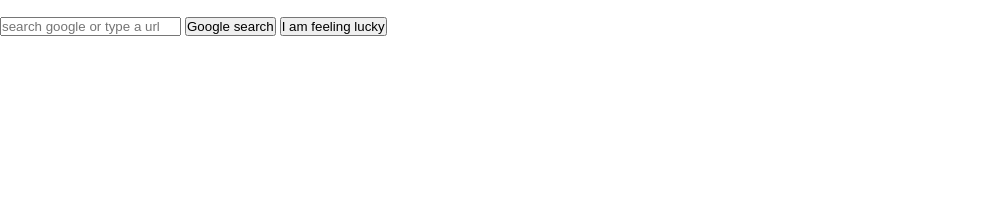
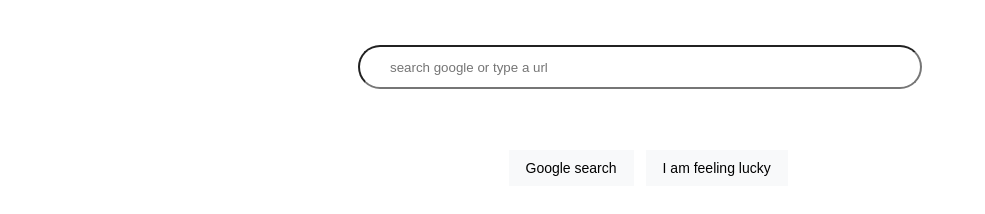
Before and after one commit to LadegbayeStella/babyGoogleClone, a plain HTML site: page index.html in a window 1280 px wide. Shown: the part 242-456 px from the top of the page, without its empty margins (0-985 px from the left). Drawn offline with Linux system fonts and the light colour scheme.

Commit message:
i am done

```diff
--- a/css/style.css
+++ b/css/style.css
@@ -10,3 +10,31 @@ img {
     margin: 100px auto 20px;
     min-width: 272px;
 }
+
+input{
+    border-radius: 24px;
+    display: block;
+     height: 44px;
+    margin: 0 auto 29px;
+    max-width: 564px;
+    width: 90%;
+    padding-left: 30px;
+    box-sizing: border-box;
+    margin-top: 3rem;
+}
+button {
+    box-sizing: border-box;
+    margin-top: 0;
+    padding: 0 16px;
+    font-size: 14px;
+    height: 36px;
+    background-color: #f8f9fa;
+    border: 1px solid #f8f9fa;
+    cursor: pointer;
+  margin-top: 2rem;
+}
+
+button:first-of-type {
+    margin-right: 8px;
+    margin-left: calc(50% - 131.5px);
+}
```
